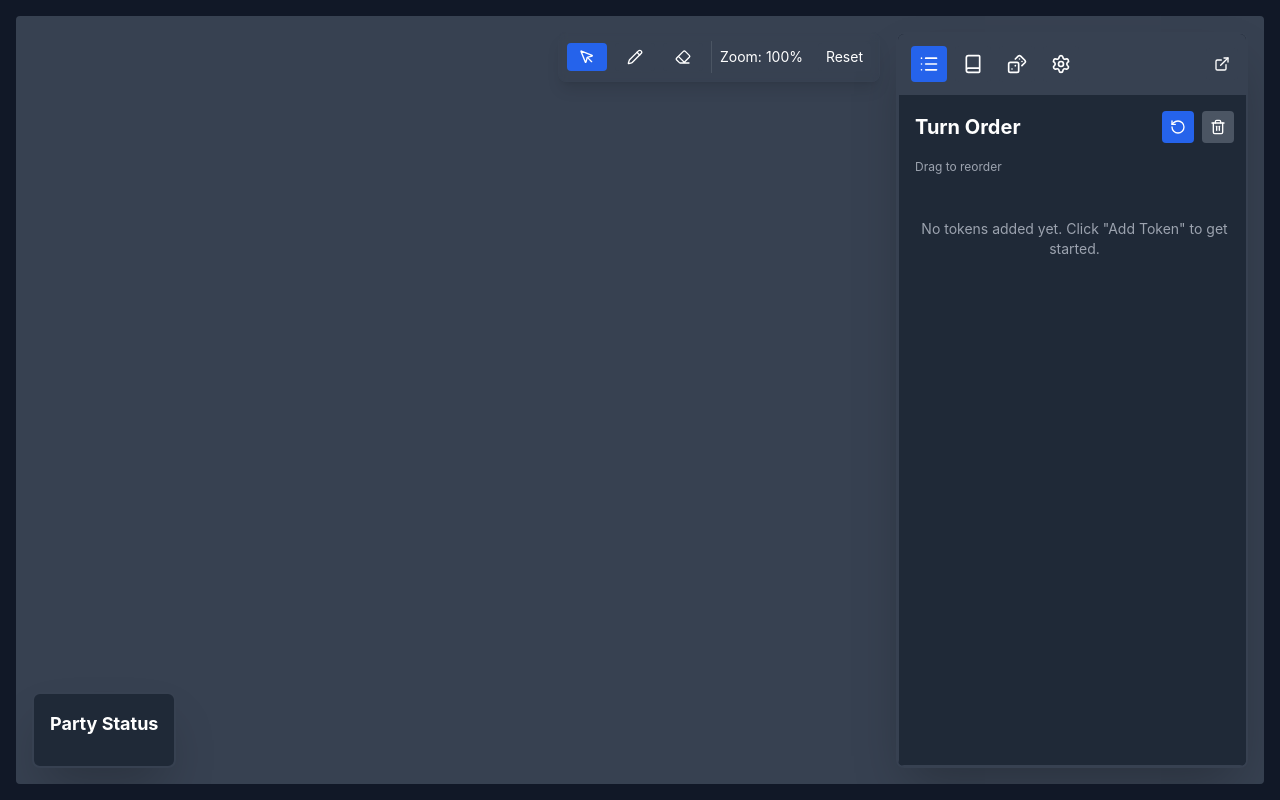
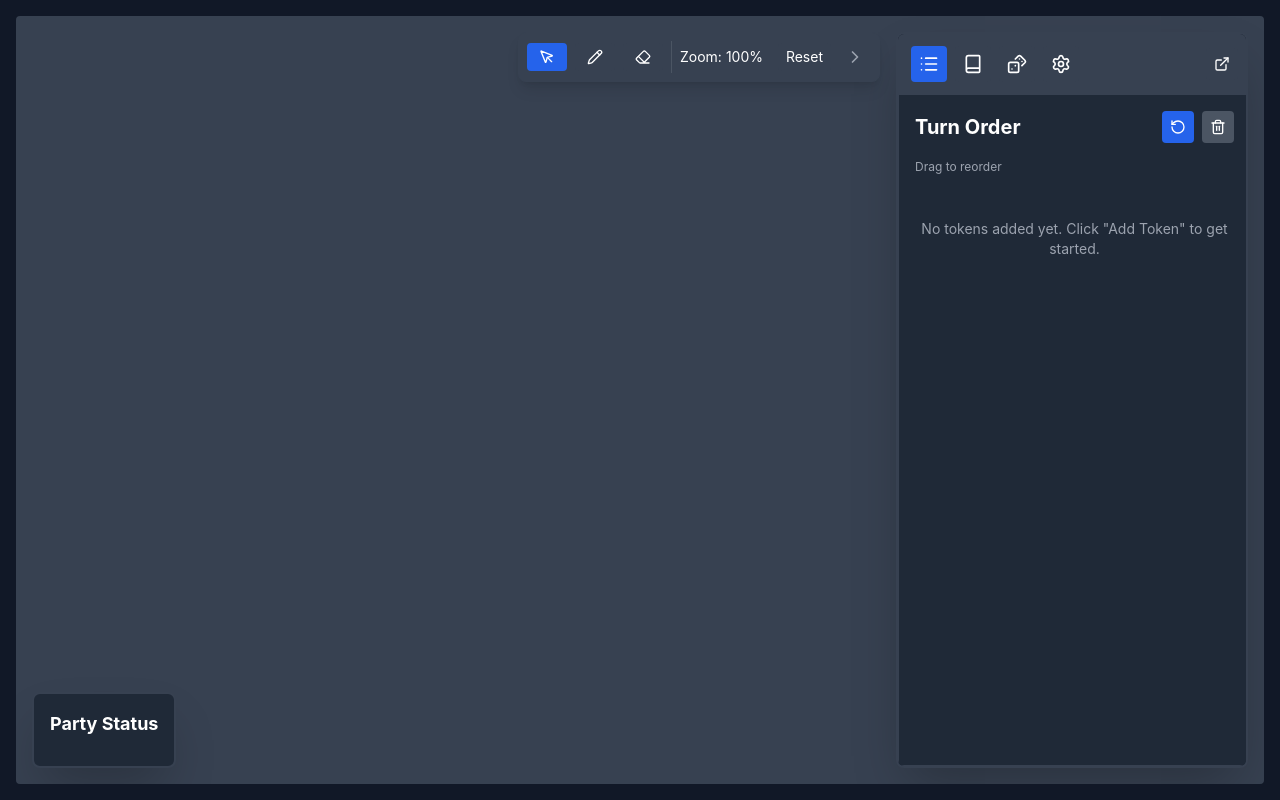
Before and after one commit to jonnyH2O/nimble-vtt, a React (Vite) app: page / in a window 1280 px wide. Built offline with nearby package versions, Linux system fonts and the light colour scheme.

Commit message:
Add show/hide toolbar toggle

```diff
--- a/src/NimbleCombatTracker.jsx
+++ b/src/NimbleCombatTracker.jsx
@@ -1,5 +1,5 @@
 import React, { useState, useRef, useEffect, useMemo, useCallback, useReducer } from 'react';
-import { Users, Swords, Heart, Crown, ShieldX, Sword, X } from 'lucide-react';
+import { Users, Swords, Heart, Crown, ShieldX, Sword, X, ChevronRight, Wrench, MousePointer, Pencil, Eraser } from 'lucide-react';
 import { HUDDisplay } from './components/HUD';
 import Toolbar from './components/Toolbar';
 import DMTools from './components/DMTools';
@@ -139,6 +139,7 @@ export default function NimbleCombatTracker() {
 
   // UI Panels
   const [expandedNotes, setExpandedNotes] = useState({});
+  const [isToolbarCollapsed, setIsToolbarCollapsed] = useState(false);
   const [panningView, setPanningView] = useState(false);
   const [panStart, setPanStart] = useState({ x: 0, y: 0 });
 
@@ -940,9 +941,10 @@ export default function NimbleCombatTracker() {
           >
             {/* Floating Toolbar */}
             <div
-              className="toolbar-container absolute top-4 z-50 bg-surface/90 backdrop-blur-sm p-2 rounded-lg border border-border shadow-lg transition-all duration-300"
+              className={`toolbar-container absolute top-4 z-50 bg-surface-highlight p-2 rounded-lg border border-border shadow-lg transition-all duration-300 flex items-center gap-2`}
               style={{ right: isPopoutMode ? '1rem' : `${SIDEBAR_WIDTH + 32}px` }}
             >
+              {!isToolbarCollapsed && (
                 <Toolbar
                   drawMode={drawMode}
                   setDrawMode={setDrawMode}
@@ -962,6 +964,19 @@ export default function NimbleCombatTracker() {
                   viewOffset={viewOffset}
                   setViewOffset={setViewOffset}
                 />
+              )}
+              <button
+                onClick={() => setIsToolbarCollapsed(!isToolbarCollapsed)}
+                className="p-1.5 hover:bg-surface rounded text-text-muted hover:text-text transition-colors flex items-center justify-center"
+                title={isToolbarCollapsed ? "Show Tools" : "Hide Tools"}
+              >
+                {isToolbarCollapsed ? (
+                  drawMode === 'select' ? <MousePointer size={20} /> :
+                    drawMode === 'draw' ? <Pencil size={20} /> :
+                      drawMode === 'erase' ? <Eraser size={20} /> :
+                        <Wrench size={20} />
+                ) : <ChevronRight size={20} />}
+              </button>
             </div>
             <div
               className="absolute"
```
Lines whose indentation alone changed are shown as unchanged.
